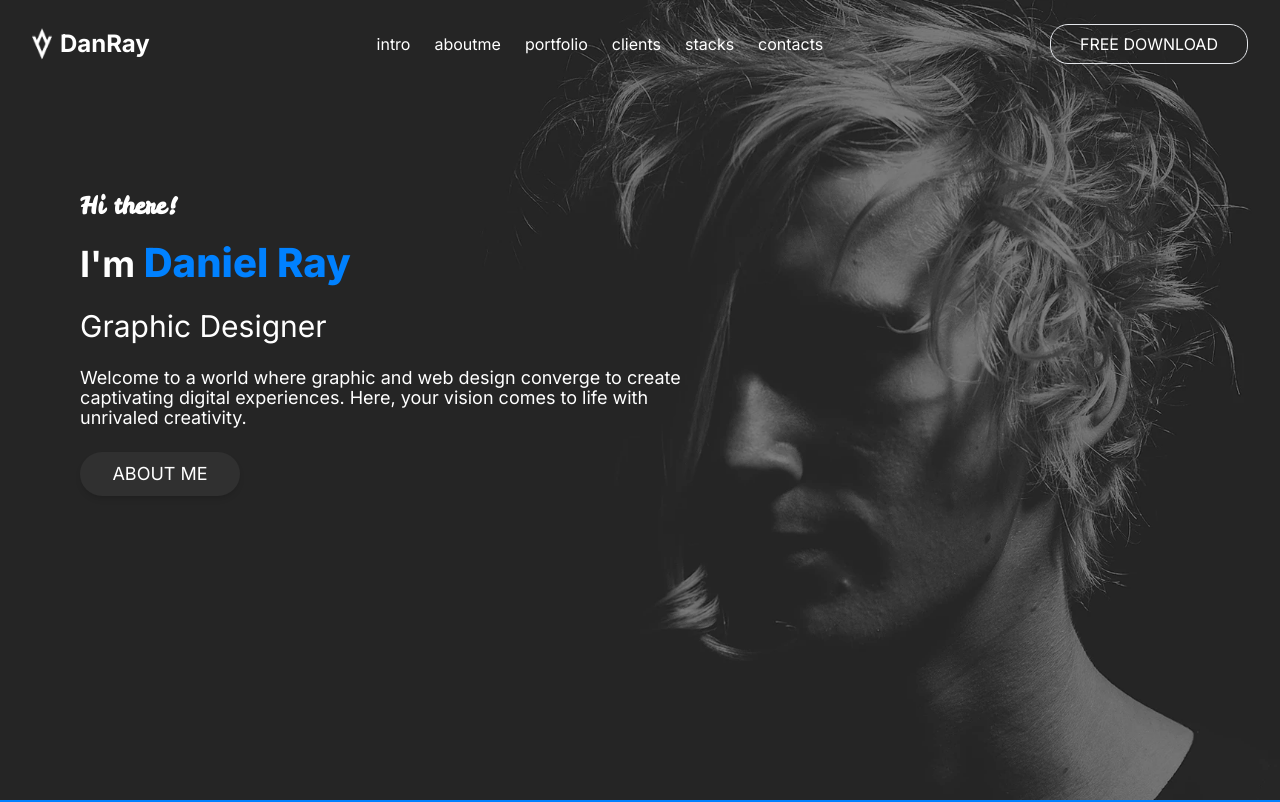
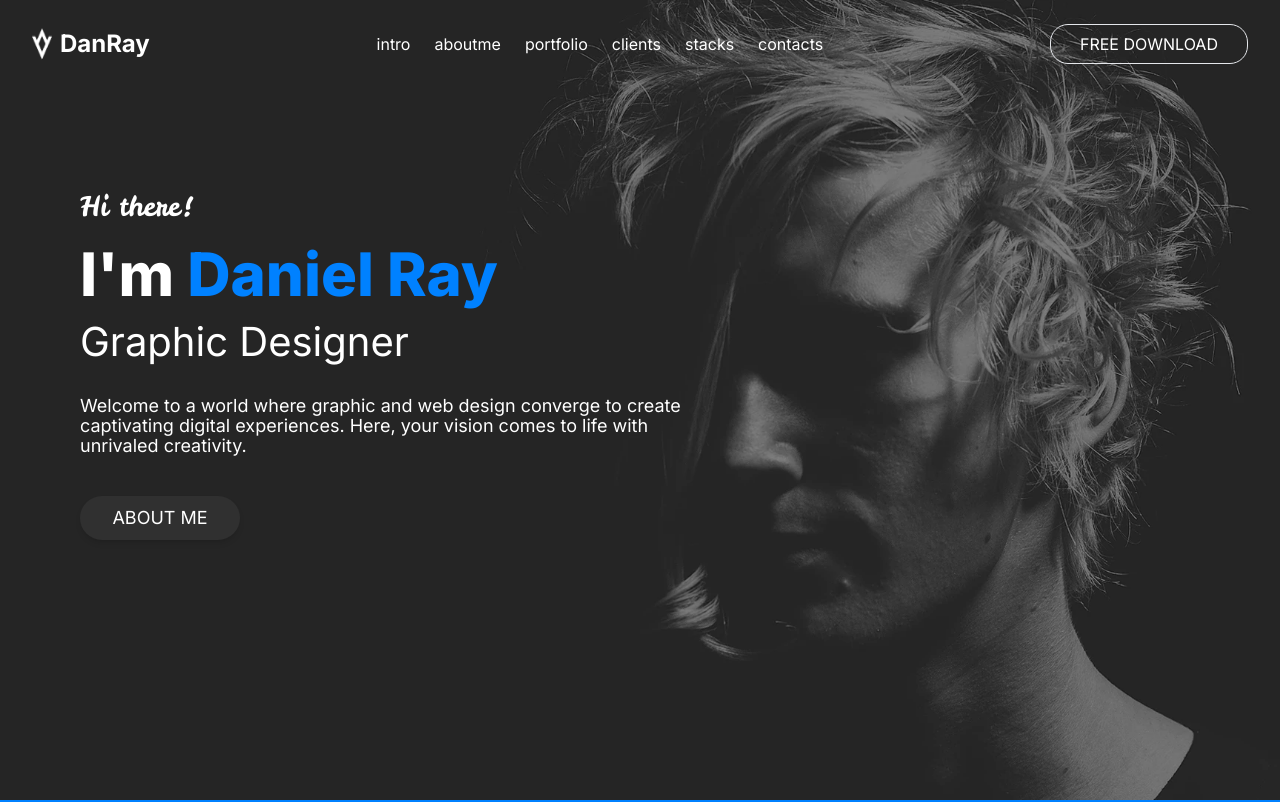
Before and after one commit to codesirpi/portfolio-website-sample, a Next.js app: page / in a window 1280 px wide. Shown: the top 802 px of the page. Built offline with nearby package versions, Linux system fonts and the light colour scheme; a web font is replaced by a local one.

Commit message:
font size changed

```diff
--- a/app/components/hero-section/hero-section.tsx
+++ b/app/components/hero-section/hero-section.tsx
@@ -13,17 +13,17 @@ const HeroSection = () => {
       </div>
       <div className=" container mx-auto absolute w-full top-12 flex p-20 m-8 ">
         <div className="flex-1  mt-8 ">
-          <div className="flex flex-col text-white gap-6 ">
-            <span className={"text-lg  md:text-[24px] font-leckerli font-bold"}>
+          <div className="flex flex-col text-white md:gap-10 ">
+            <span className={"text-lg  md:text-[28px] font-leckerli"}>
               Hi there!
             </span>
-            <span className="text-4xl  font-bold">
+            <span className="text-lg md:text-[60px] font-extrabold">
               I'm{" "}
-              <span className="text-[#0081FF] text-lg md:text-[40px] font-extrabold">
+              <span className="text-[#0081FF] text-lg md:text-[60px] font-extrabold">
                 Daniel Ray
               </span>
             </span>
-            <span className="text-lg md:text-3xl">Graphic Designer</span>
+            <span className="text-lg md:text-[40px]">Graphic Designer</span>
             <p className=" text-sm w-[250px] md:w-[350px]  lg:w-[650px] md:text-[14px] lg:text-[18px]">
               Welcome to a world where graphic and web design converge to create
               captivating digital experiences. Here, your vision comes to life
```
